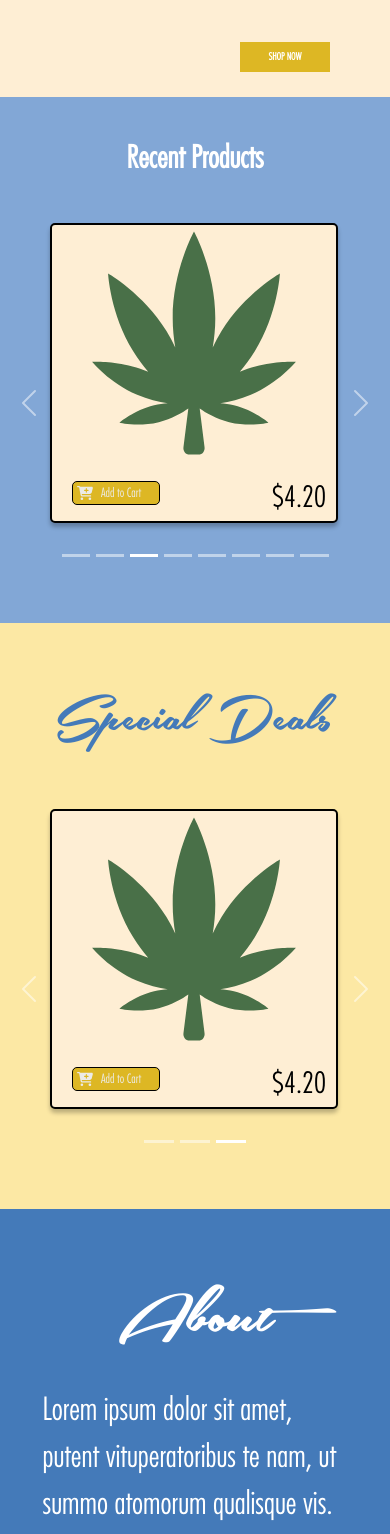
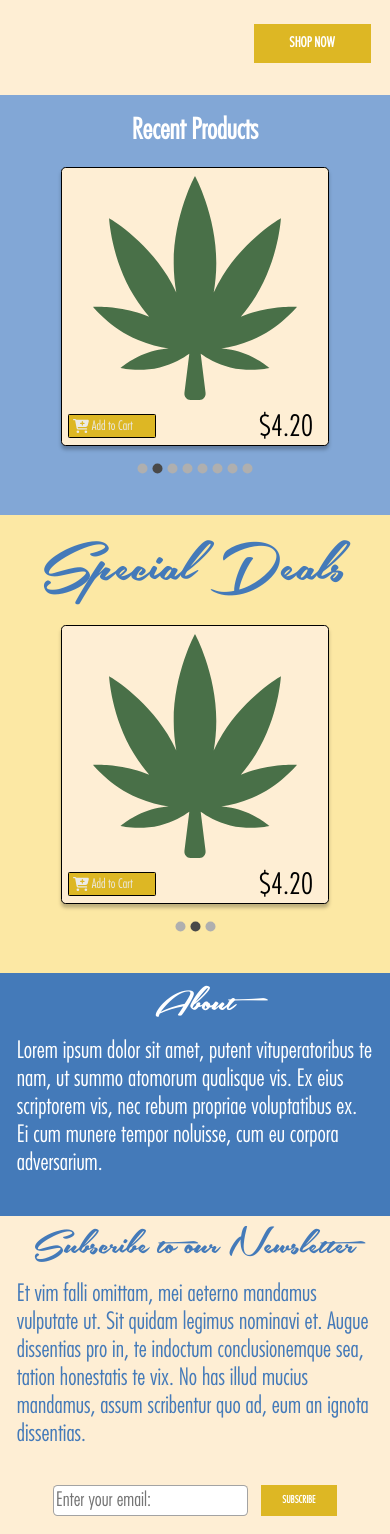
Before and after one commit to EricJamesCrow/mantra-seeds, a React (Create React App) app: page / in a window 390 px wide. Shown: the part 245-1779 px from the top of the page. Built offline with nearby package versions, Linux system fonts and the light colour scheme; the HTML template or start-up script is replaced by a standard one.

Commit message:
rewriting for mobile first
- home page for mobile done
- using vw instead of px

```diff
--- a/package.json
+++ b/package.json
@@ -6,14 +6,15 @@
     "@fortawesome/fontawesome-svg-core": "^6.2.0",
     "@fortawesome/free-solid-svg-icons": "^6.2.0",
     "@fortawesome/react-fontawesome": "^0.2.0",
+    "@mui/icons-material": "^5.10.6",
+    "@mui/material": "^5.10.8",
     "@testing-library/jest-dom": "^5.16.5",
     "@testing-library/react": "^13.4.0",
     "@testing-library/user-event": "^13.5.0",
-    "bootstrap": "^5.2.2",
     "react": "^18.2.0",
-    "react-bootstrap": "^2.5.0",
     "react-dom": "^18.2.0",
     "react-dropdown": "^1.11.0",
+    "react-material-ui-carousel": "^3.4.2",
     "react-responsive": "^9.0.0",
     "react-router-dom": "^6.4.1",
     "react-scripts": "5.0.1",
--- a/public/index.html
+++ b/public/index.html
@@ -15,12 +15,6 @@
       user's mobile device or desktop. See https://developers.google.com/web/fundamentals/web-app-manifest/
     -->
     <link rel="manifest" href="%PUBLIC_URL%/manifest.json" />
-    <link
-  rel="stylesheet"
-  href="https://cdn.jsdelivr.net/npm/bootstrap@5.2.0-beta1/dist/css/bootstrap.min.css"
-  integrity="sha384-0evHe/X+R7YkIZDRvuzKMRqM+OrBnVFBL6DOitfPri4tjfHxaWutUpFmBp4vmVor"
-  crossorigin="anonymous"
-/>
     <!--
       Notice the use of %PUBLIC_URL% in the tags above.
       It will be replaced with the URL of the `public` folder during the build.
--- a/src/components/BootstrapCarousel.jsx
+++ b/src/components/BootstrapCarousel.jsx
@@ -1,26 +1,21 @@
 import React, { useState } from 'react';
-import Carousel from 'react-bootstrap/Carousel';
+import Carousel from 'react-material-ui-carousel'
 
 // components
 import Product from "../components/Product"
 
 
 export default function BootstrapCarousel( { items } ) {
-  const [index, setIndex] = useState(0);
+  // const [index, setIndex] = useState(0);
 
-  const handleSelect = (selectedIndex, e) => {
-    setIndex(selectedIndex);
-  };
+  // const handleSelect = (selectedIndex, e) => {
+  //   setIndex(selectedIndex);
+  // };
 
   return (
-    <Carousel activeIndex={index} onSelect={handleSelect} style={{ width: '390px', height: '360px', display: 'flex', alignItem: 'center' }}>
-      {items.map( item => (
-        <Carousel.Item style={{ width: '340px', marginLeft: '50px'}} interval={2000}>
-      <Product
-        item={item}
-      />
-      </Carousel.Item>
-      ))
+    <Carousel animation='slide' style={{display: 'flex', alignItems: 'center', justifyContent: 'center', height: '61.54vw'}}>
+      {
+      items.map( item => <Product key={item.id} item={item}/> )
       }
     </Carousel>
   );
--- a/src/components/Product.css
+++ b/src/components/Product.css
@@ -1,70 +1,59 @@
-.product {
-    box-sizing: border-box;
-    background: #FEEED4;
-    width: 360px;
-    height: 375px;
-    border: 2px solid #000000;
-    box-shadow: 0px 4px 4px rgba(0, 0, 0, 0.25);
-    border-radius: 5px;
-    display: flex;
-    flex-direction: column;
+.product-container-shop {
+    margin: 1.4641288433382138vw 0 0 1.4641288433382138vw;
 }
 
 .product-shop {
     box-sizing: border-box;
     background: #FEEED4;
-    width: 360px;
-    height: 375px;
-    border: 2px solid #000000;
-    box-shadow: 0px 4px 4px rgba(0, 0, 0, 0.25);
-    border-radius: 5px;
+    width: 68.57142857142857vw;
+    height: 71.42857142857143vw;
+    border: 0.4761904761904762vw solid #000000;
+    box-shadow: 0 0.9523809523809524vw 0.9523809523809524vw rgba(0, 0, 0, 0.25);
+    border-radius: 1.1904761904761905vw;
     display: flex;
     flex-direction: column;
+    margin: 0 auto;
+    /* width: 74%;
+    height: 74%; */
+}
+.product-shop img {
+    width: 57.43589743589743vw;
+    height: 61.53846153846154vw;
+    align-self: center;
+}
+.product-shop .product-price {
+    border: none;
+    background: none;
+    border-radius: none;
+    font-family: 'Futura';
+    font-style: normal;
+    font-weight: 300;
+    color: #000000;
+    align-self: center;
+    margin: -7vw 0 0 49vw;
+    font-size: 7.384615384615385vw;
 }
 
-.product img {
-    width: 280px;
-    height: 300px;
-    align-self: center;
-}
-
-.product-shop img {
-    width: 280px;
-    height: 300px;
-    align-self: center;
-}
-
-
-.add-to-cart {
-    display: flex;
-    box-sizing: border-box;
-    align-items: center;
-    padding: 5px;
-    width: 110px;
-    height: 30px;
-    background: #DDB724;
-    border: 1px solid #000000;
-    border-radius: 10px;
-    border-radius: 5px;
+.add-to-cart-text-shop {
+    font-family: 'Futura';
+    font-style: normal;
+    font-weight: 300;
+    color: #ECEBE8;
+    padding: 0.7320644216691069vw;
+    font-size: 3.3vw;
 }
 
 .add-to-cart-shop {
     display: flex;
     box-sizing: border-box;
     align-items: center;
-    padding: 5px;
-    width: 110px;
-    height: 30px;
     background: #DDB724;
-    border: 1px solid #000000;
-    border-radius: 10px;
-    border-radius: 5px;
-}
-
-
-.add-to-cart:hover{
-    background:#f2cd3e;
-    cursor: pointer;
+    border: 0.07320644216691069vw solid #000000;
+    border-radius: 0.7320644216691069vw;
+    border-radius: 0.36603221083455345vw;
+    padding: 1vw;
+    width: 22.5vw;
+    height: 6.15vw;
 }
 
 .add-to-cart-shop:hover{
@@ -72,271 +61,7 @@
     cursor: pointer;
 }
 
-.add-to-cart-text {
-    font-family: 'Futura';
-    font-style: normal;
-    font-weight: 300;
-    font-size: 18px;
-    color: #ECEBE8;
-    padding: 10px;
+.add-to-cart-shop .cart-icon {
+    width: 4.1vw;
+    height: 4.1vw;
 }
-
-.add-to-cart-text-shop {
-    font-family: 'Futura';
-    font-style: normal;
-    font-weight: 300;
-    font-size: 18px;
-    color: #ECEBE8;
-    padding: 10px;
-}
-
-.product-container {
-    margin: 20px 0 0 20px;
-}
-
-.product-container-shop {
-    margin: 20px 0 0 20px;
-}
-
-.product .product-price {
-    border: none;
-    background: none;
-    border-radius: none;
-    font-family: 'Futura';
-    font-style: normal;
-    font-weight: 300;
-    font-size: 36px;
-    color: #000000;
-    align-self: center;
-    margin: -35px 0 0 250px;
-}
-
-.product-shop .product-price {
-    border: none;
-    background: none;
-    border-radius: none;
-    font-family: 'Futura';
-    font-style: normal;
-    font-weight: 300;
-    font-size: 36px;
-    color: #000000;
-    align-self: center;
-    margin: -35px 0 0 250px;
-}
-
-.add-to-cart-shop .cart-icon {
-    width: 20px;
-    height: 20px;
-}
-
-@media (max-width: 1525px) {
-    .product-shop {
-        width: calc(360px * .8);
-        height: calc(375px * .8);
-    }
-    .product-shop img {
-        width: calc(280px * .8);
-        height: calc(300px * .8);
-    }
-    .product-shop .product-price {
-        font-size: calc(36px * .8);
-        margin: calc(-35px * .8) 0 0 calc(250px * .8);
-    }
-
-    .add-to-cart-text-shop {
-        font-size: calc(18px * .76);
-        padding: calc(10px * .8);
-    }
-
-    .add-to-cart-shop {
-        padding: calc(5px * .8);
-        width: calc(110px * .8);
-        height: calc(30px * .8);
-    }
-    .add-to-cart-shop .cart-icon {
-        width: calc(20px * .8);
-        height: calc(20px * .8);
-    }
-}
-
-@media (max-width: 1305px) {
-    .product-shop {
-        width: calc(360px * .7);
-        height: calc(375px * .7);
-    }
-    .product-shop img {
-        width: calc(280px * .7);
-        height: calc(300px * .7);
-    }
-    .product-shop .product-price {
-        font-size: calc(36px * .7);
-        margin: calc(-35px * .7) 0 0 calc(250px * .7);
-    }
-
-    .add-to-cart-text-shop {
-        font-size: calc(18px * .6);
-        padding: calc(10px * .7);
-    }
-
-    .add-to-cart-shop {
-        padding: calc(5px * .7);
-        width: calc(110px * .7);
-        height: calc(30px * .7);
-    }
-    .add-to-cart-shop .cart-icon {
-        width: calc(20px * .7);
-        height: calc(20px * .7);
-    }
-}
-
-@media (max-width: 1205px) {
-    .product-shop {
-        width: calc(360px * .6);
-        height: calc(375px * .6);
-    }
-    .product-shop img {
-        width: calc(280px * .6);
-        height: calc(300px * .6);
-    }
-    .product-shop .product-price {
-        font-size: calc(36px * .55);
-        margin: calc(-35px * .6) 0 0 calc(250px * .6);
-    }
-
-    .add-to-cart-text-shop {
-        font-size: calc(18px * .47);
-        padding: calc(10px * .6);
-    }
-
-    .add-to-cart-shop {
-        padding: calc(5px * .6);
-        width: calc(110px * .6);
-        height: calc(30px * .6);
-    }
-    .add-to-cart-shop .cart-icon {
-        width: calc(20px * .6);
-        height: calc(20px * .6);
-    }
-}
-
-@media (max-width: 1080px) {
-    .product-shop {
-        width: calc(360px * .85);
-        height: calc(375px * .85);
-    }
-    .product-shop img {
-        width: calc(280px * .85);
-        height: calc(300px * .85);
-    }
-    .product-shop .product-price {
-        font-size: calc(36px * .85);
-        margin: calc(-35px * .85) 0 0 calc(250px * .85);
-    }
-
-    .add-to-cart-text-shop {
-        font-size: calc(18px * .8);
-        padding: calc(10px * .85);
-    }
-
-    .add-to-cart-shop {
-        padding: calc(5px * .85);
-        width: calc(110px * .85);
-        height: calc(30px * .85);
-    }
-    .add-to-cart-shop .cart-icon {
-        width: calc(20px * .85);
-        height: calc(20px * .85);
-    }
-}
-
-@media (max-width: 980px) {
-    .product-shop {
-        width: calc(360px * .8);
-        height: calc(375px * .8);
-    }
-    .product-shop img {
-        width: calc(280px * .8);
-        height: calc(300px * .8);
-    }
-    .product-shop .product-price {
-        font-size: calc(36px * .8);
-        margin: calc(-35px * .8) 0 0 calc(250px * .8);
-    }
-
-    .add-to-cart-text-shop {
-        font-size: calc(18px * .7);
-        padding: calc(10px * .8);
-    }
-
-    .add-to-cart-shop {
-        padding: calc(5px * .8);
-        width: calc(110px * .8);
-        height: calc(30px * .8);
-    }
-    .add-to-cart-shop .cart-icon {
-        width: calc(20px * .8);
-        height: calc(20px * .8);
-    }
-}
-
-@media (max-width: 500px) {
-    .product {
-        width: 288px;
-        height: 300px;
-    }
-    .product img {
-        width: 224px;
-        height: 240px;
-    }
-
-    .product .product-price {
-        font-size: 28.8px;
-        margin: calc(-35px * .8) 0 0 calc(250px * .8);
-    }
-
-    .add-to-cart-text {
-        font-size: 13px;
-        padding: 8px;
-    }
-
-    .add-to-cart {
-        width: 88px;
-        height: 24px;
-        padding: 4px;
-    }
-}
-
-@media (max-width: 310px) {
-    .product {
-        width: calc(288px * .65);
-        height: calc(300px * .65)
-    }
-    .product img {
-        width: calc(224px * .65);
-        height: calc(240px * .65);
-    }
-
-    .product .product-price {
-        font-size: calc(28.8px * .65);
-        margin: -20px 0 0 130px;
-    }
-
-    .add-to-cart-text {
-        font-size: calc(13px * .716);
-        padding: calc(8px * .65);
-    }
-
-    .add-to-cart {
-        width: calc(88px * .65);
-        height: calc(24px * .65);
-        padding: calc(4px * .65);
-    }
-
-    .product-container {
-        margin: 10px 0 0 10px;
-    }
-
-    .cart-icon {
-        width: 10px;
-    }
-}
--- a/src/components/Sidebar.jsx
+++ b/src/components/Sidebar.jsx
@@ -49,6 +49,8 @@ export default function Sidebar({ updateFilter }) {
       const whatsWindowHeight = () => {
         let windowHeight = window.scrollY;
         windowHeight > 170 ? setStickyClass('store-sidebar-sticky') : setStickyClass("store-sidebar");
+        let viewportWidth = window.innerWidth;
+        console.log(viewportWidth)
         };
 
   return (
--- a/src/pages/home/Home.css
+++ b/src/pages/home/Home.css
@@ -19,10 +19,10 @@ body {
     font-family: 'Southern Aire Personal Use Only';
     font-style: normal;
     font-weight: 400;
-    font-size: 128px;
     align-self: center;
-    padding: 6.25rem 30rem 0 0;
     color: #000000;
+    padding: 20vw 4vw 0 0;
+    font-size: 22vw;
 }
 
 .banner-title {
@@ -30,24 +30,24 @@ body {
     font-family: 'Overseer';
     font-style: normal;
     font-weight: 400;
-    font-size: 128px;
     color: #000000;
+    font-size: 18vw;
 }
 
 .banner-shop-now {
     align-self: center;
-    margin: 20px 0 100px 800px;
-    width: 180px;
-    height: 60px;
     color: #ffffff;
     background: #DDB724;
     font-family: 'Futura';
     font-style: normal;
     font-weight: 700;
-    font-size: 24px;
     text-decoration: none;
     text-align: center;
-    line-height: 60px;
+    width: 30vw;
+    height: 10vw;
+    line-height: 10vw;
+    font-size: 3.5vw;
+    margin: 6.6vw 0 8.4vw 60vw;
 }
 
 .banner-shop-now:hover {
@@ -57,76 +57,78 @@ body {
 
 .recent-products {
     background:#82A7D6;
-    padding-bottom: 40px;
+    padding-bottom: 10vw;
 }
 
 .recent-product {
-    margin-top: 40px;
+    /* margin-top: 40px;
     justify-items: center;
     align-items: center;
     display: grid;
-    grid-template-columns: 1fr 1fr 1fr 1fr;
+    grid-template-columns: 1fr;
     grid-gap: 20px;
-    background:  #82A7D6;
+    background:  #82A7D6; */
+}
+
+.recent-product-mobile {
 }
 
 .recent-products-label {
     font-family: 'Futura';
     font-style: normal;
     font-weight: 700;
-    font-size: 48px;
+    font-size: 7.2vw;
     color: #FFFFFF;
-    padding-top: 40px;
+    padding: 5vw 0 5vw 0;
     text-align: center;
 }
 
 .special-deals {
     background: #FCE8A4;
-    padding-bottom: 40px;
+    padding-bottom: 10vw;
 }
 
 .special-deals-label {
     font-family: 'Southern Aire Personal Use Only';
     font-style: normal;
     font-weight: 400;
-    font-size: 128px;
+    font-size: 18vw;
     color: #447AB9;
-    padding-top: 50px;
-    padding-left: 50px;
+    padding: 5vw 0 5vw 0;
+    text-align: center;
 }
 
-.special-deals-products {
+/* .special-deals-products {
     margin-top: 40px;
     display: grid;
     justify-items: center;
     align-items: center;
     grid-gap: 20px;
-    grid-template-columns: 1fr 1fr 1fr;
+    grid-template-columns: 1fr;
     background: #FCE8A4;
-}
+} */
 
 .about {
     background: #447AB9;
-    padding-bottom: 40px;
+    padding-bottom: 10vw;
 }
 
 .about-label {
     font-family: 'Southern Aire Personal Use Only';
     font-style: normal;
     font-weight: 400;
-    font-size: 128px;
+    font-size: 11vw;
     color: #FFFFFF;
-    padding-top: 50px;
-    padding-left: 50px;
+    padding: 2.4vw 0 2.4vw 0;
+    text-align: center;
 }
 
 .about-text {
     font-family: 'Futura';
     font-style: normal;
-    font-weight: 300;
-    font-size: 48px;
     color: #FFFFFF;
-    margin: 20px 170px 0 170px;
+    font-size: 6vw;
+    margin: 0.5vw 4.3vw 0 4.3vw;
 }
 
 .newsletter {
@@ -138,10 +140,10 @@ body {
     font-family: 'Southern Aire Personal Use Only';
     font-style: normal;
     font-weight: 400;
-    font-size: 128px;
+    font-size: 11vw;
     color: #447AB9;
-    padding-top: 50px;
-    padding-left: 50px;
+    padding: 2.4vw 0 2.4vw 0;
+    text-align: center;
 }
 
 .subscribe-container {
@@ -149,47 +151,47 @@ body {
     justify-content: center;
     flex-direction: row;
     align-items: flex-start;
-    padding: 40px 0 20px 0;
-    gap: 100px;
+    padding: 9.5vw 0 4.8vw 0;
+    gap: 3.3vw;
 }
 
 .newsletter-text {
     font-family: 'Futura';
     font-style: normal;
     font-weight: 300;
-    font-size: 48px;
     color: #447AB9;;
-    margin: 20px 170px 0 170px;
+    font-size: 6vw;
+    margin: 0.5vw 4.3vw 0 4.3vw;
 }
 
 .newsletter-email-input {
     align-self: center;
-    width: 320px;
-    height: 40px;
     font-family: 'Futura';
     font-style: normal;
     font-weight: 400;
-    font-size: 20px;
     color: rgba(0, 0, 0, 0.36);
     outline: none;
-    border: 1px solid rgba(0, 0, 0, 0.36);
-    border-radius: 5px;
+    border: .24vw solid rgba(0, 0, 0, 0.36);
+    border-radius: 1.19vw;
+    width: 50vw;
+    height: 8vw;
+    font-size: 5vw;
 }
 
 .newsletter-email-input:focus {
-    border: 1.5px solid rgba(0, 0, 0, 0.36);
+    border: 0.36vw solid rgba(0, 0, 0, 0.36);
 }
 
 .newsletter-subscribe {
-    width: 180px;
-    height: 60px;
     color: #ffffff;
     background: #DDB724;
     font-family: 'Futura';
     font-style: normal;
     font-weight: 700;
-    font-size: 24px;
     border: none;
+    width: 19.5vw;
+    height: 8vw;
+    font-size: 2.6vw;
 }
 
 .newsletter-subscribe:hover {
@@ -205,174 +207,9 @@ body {
     font-family: 'Futura';
     font-style: normal;
     font-weight: 300;
-    font-size: 36px;
+    font-size:6vw;
     color: #FFFFFF;
     text-align: center;
-    padding-top: 40px;
-    padding-bottom: 40px;
+    padding-top: 7vw;
+    padding-bottom: 6vw;
 }
-
-@media (max-width: 1500px) {
-    .recent-product {
-        grid-template-columns: 1fr 1fr 1fr
-    }
-}
-
-@media (max-width: 1137px) {
-    .recent-product {
-        grid-template-columns: 1fr 1fr;
-        justify-items: center;
-        align-items: center;
-    }
-    .special-deals-products {
-        grid-template-columns: 1fr 1fr;
-    }
-    .newsletter-text {
-        font-size: calc(48px * .8);
-        margin: calc(20px * .5) calc(170px * .5) 0 calc(170px * .5);
-    }
-    .about-text {
-        font-size: calc(48px * .8);
-        margin: calc(20px * .5) calc(170px * .5) 0 calc(170px * .5);
-    }
-    .special-deals-label {
-        font-size: calc(128px * .8);
-        padding-left: 0;
-        text-align: center;
-    }
-    .newsletter-label {
-        font-size: calc(128px * .8);
-        padding-left: 0;
-        text-align: center;
-    }
-    .about-label {
-        font-size: calc(128px * .8);
-        padding-left: 0;
-        text-align: center;
-    }
-    .copyright div {
-        font-size: calc(36px * .8);
-    }
-}
-
-@media (max-width: 995px) {
-    .welcome {
-        padding: 50px 50px 0 0;
-    }
-    .banner-shop-now {
-        margin: 20px 0 50px 380px;
-    }
-    .newsletter-text {
-        font-size: calc(48px * .65);
-        margin: calc(20px * .25) calc(170px * .25) 0 calc(170px * .25);
-    }
-    .about-text {
-        font-size: calc(48px * .65);
-        margin: calc(20px * .25) calc(170px * .25) 0 calc(170px * .25);
-    }
-    .newsletter-label {
-        font-size: calc(128px * .65)
-    }
-    .about-label {
-        font-size: calc(128px * .65)
-    }
-    .copyright div {
-        font-size: calc(36px * .65);
-    }
-    .special-deals-label {
-        font-size: calc(128px * .65);
-    }
-}
-
-@media (max-width: 770px) {
-    .recent-product {
-        grid-template-columns: 1fr;
-    }
-    .special-deals-products {
-        grid-template-columns: 1fr;
-    }
-    .newsletter-email-input {
-        width: calc(320px * .8);
-        height: calc(40px * .8);
-        font-size: calc(20px * .8);
-    }
-    .newsletter-subscribe {
-        width: calc(180px * .8);
-        height: calc(60px * .8);
-        font-size: calc(24px * .8);
-    }
-    .subscribe-container {
-        gap: calc(100px * .8);
-    }
-}
-
-@media (max-width: 600px) {
-    .welcome {
-        padding: 75px 25px 0px 0;
-        font-size: 64px;
-    }
-    .banner-shop-now {
-        width: 90px;
-        height: 30px;
-        line-height: 30px;
-        font-size: 10px;
-        margin: 20px 0 25px 180px;
-    }
-    .banner-title {
-        font-size: 64px;
-    }
-    .newsletter-email-input {
-        width: calc(320px * .65);
-        height: calc(40px * .65);
-        font-size: calc(20px * .65);
-    }
-    .newsletter-subscribe {
-        width: calc(180px * .65);
-        height: calc(60px * .65);
-        font-size: calc(24px * .65);
-    }
-    .subscribe-container {
-        gap: calc(100px * .2);
-    }
-    .special-deals-label {
-        font-size: calc(128px * .5);
-    }
-}
-
-@media (max-width: 360px) {
-    .newsletter-email-input {
-        width: calc(320px * .55);
-        height: calc(40px * .55);
-        font-size: calc(20px * .55);
-    }
-    .newsletter-subscribe {
-        width: calc(180px * .55);
-        height: calc(60px * .55);
-        font-size: calc(24px * .55);
-    }
-    .subscribe-container {
-        gap: calc(100px * .1);
-    }
-}
-
-@media (max-width: 390px) {
-    .recent-products-label {
-        font-size: calc(38px * .8);
-    }
-}
-
-@media (max-width: 310px) {
-    .welcome {
-        font-size: calc(64px * .8);
-    }
-    .banner-title {
-        font-size: calc(64px * .8)
-    }
-    .banner-shop-now {
-        width: calc(90px * .8);
-        height: calc(30px * .8);
-        line-height: calc(30px * .8);
-        font-size: calc(10px * .8);
-        margin: calc(20px * .8) 0 calc(25px * .8) calc(180px * .8);
-    }
-}
--- a/src/pages/home/Home.js
+++ b/src/pages/home/Home.js
@@ -9,8 +9,6 @@ import "./Home.css"
 // components
 import Product from "../../components/Product"
 import BootstrapCarousel from "../../components/BootstrapCarousel"
-
-import Carousel from 'react-bootstrap/Carousel';
 
 // images
 import Cannabis from "../../images/cannabis-leaf-green.svg"
@@ -26,7 +24,7 @@ export default function Home() {
   };
 
   const isMobile = useMediaQuery({
-    query: '(max-width: 390px)'
+    query: '(max-width: 420px)'
   })
 
   return (
@@ -38,7 +36,7 @@ export default function Home() {
     </div>
     <div className="recent-products">
       <div className="recent-products-label">Recent Products</div>
-      <div className={!isMobile ? "recent-product" : "recent-product"}>
+      <div className={!isMobile ? "recent-product" : "recent-product-mobile"}>
         {!isMobile && products.slice(0, 8).map(product => (
           <Product
           item={product}
@@ -53,7 +51,7 @@ export default function Home() {
     </div>
     <div className="special-deals">
       <div className="special-deals-label">Special Deals</div>
-      <div className="special-deals-products">
+      <div className={!isMobile ? "special-deals-products" : null}>
         {!isMobile && products.slice(0, 3).map(product => (
           <Product
           item={product}
```
Also changed, not shown: 1 other file (tests, documents, lock files or other folders).
